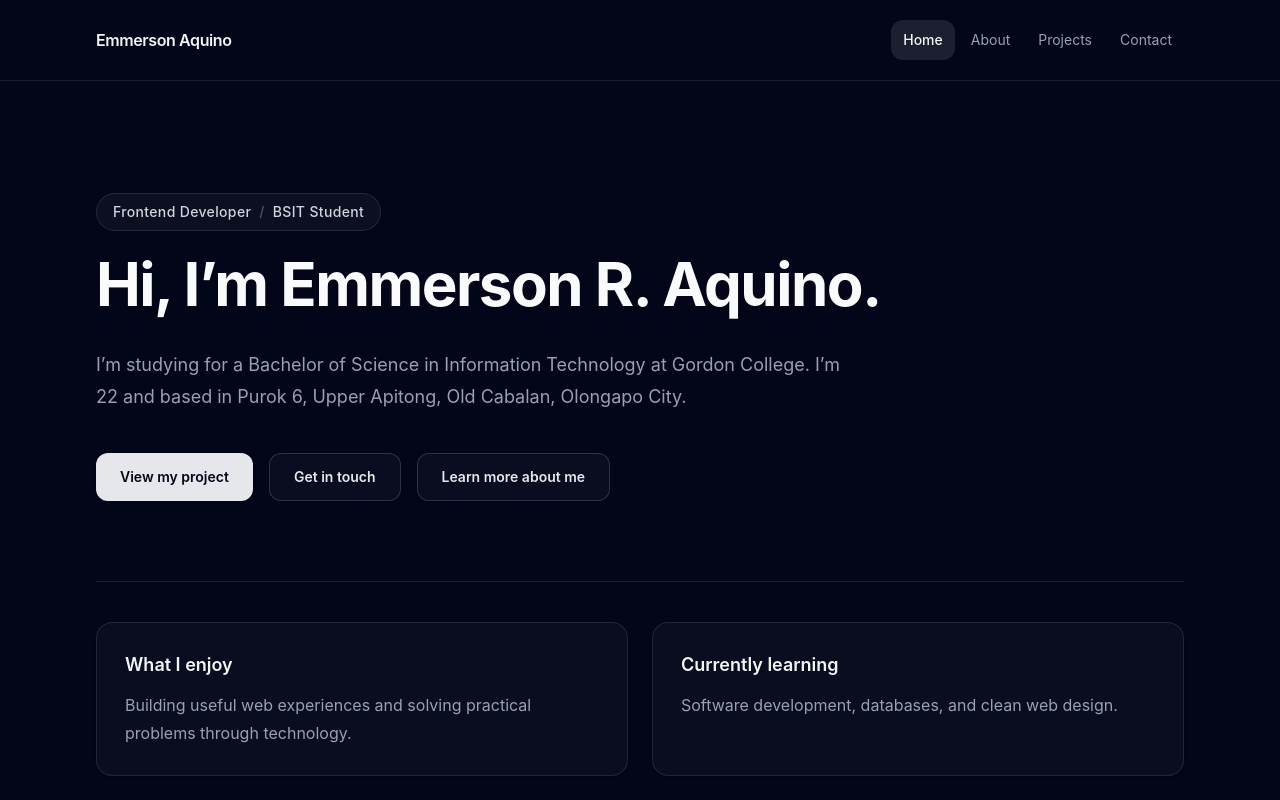
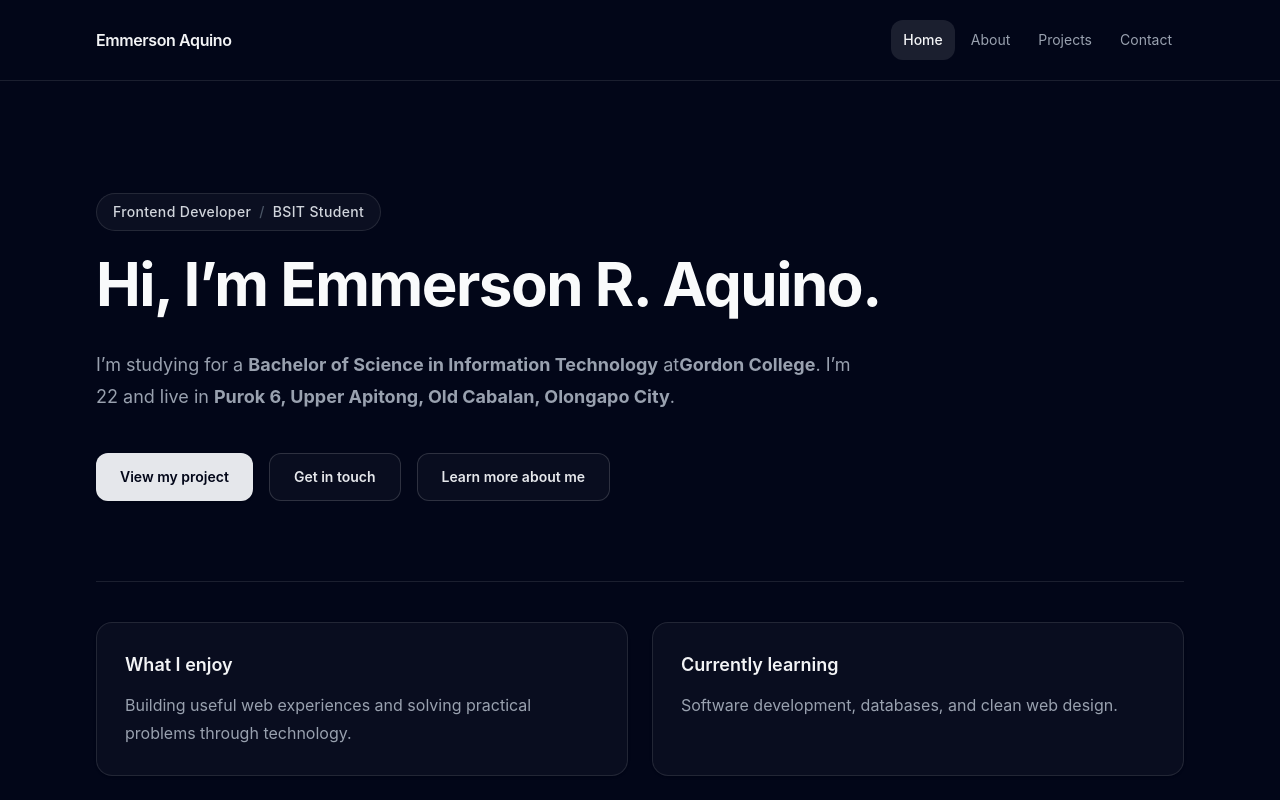
Before and after one commit to Emmerson19/aquino-portfolio, a React (Vite) app: page / in a window 1280 px wide. Shown: the top 800 px of the page. Built offline with nearby package versions, Linux system fonts and the light colour scheme.

Commit message:
Complete Final Project
Emphasize the degree and college name in the introduction.

```diff
--- a/src/pages/Home.jsx
+++ b/src/pages/Home.jsx
@@ -19,9 +19,9 @@ function Home() {
           Hi, I’m Emmerson R. Aquino.
         </h1>
         <p className="mt-6 max-w-3xl text-base leading-7 text-gray-400 sm:mt-8 sm:text-lg sm:leading-8">
-          I’m studying for a Bachelor of Science in Information Technology at
-          Gordon College. I’m 22 and based in Purok 6, Upper Apitong, Old Cabalan,
-          Olongapo City.
+          I’m studying for a <strong>Bachelor of Science in Information Technology</strong> at
+          <strong>Gordon College</strong>. I’m 22 and live in <strong>Purok 6, Upper Apitong, Old Cabalan,
+          Olongapo City</strong>.
         </p>
         <div className="mt-8 flex flex-col gap-3 sm:mt-10 sm:flex-row sm:gap-4">
           <Link
```
